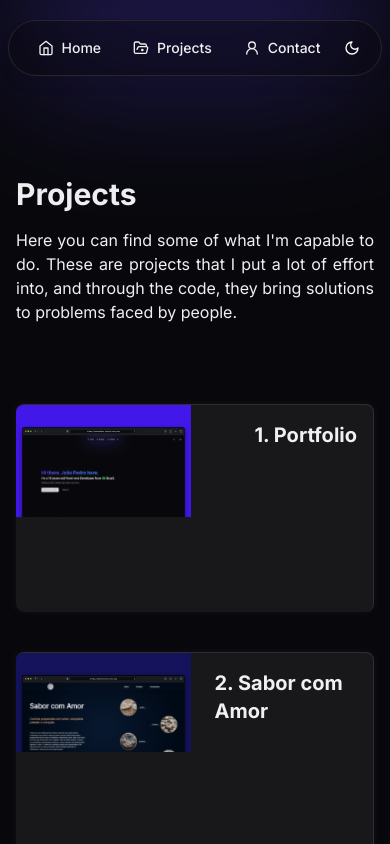
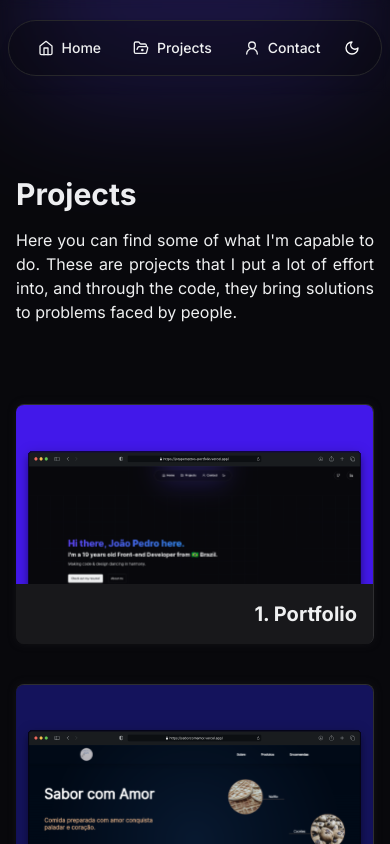
Before and after one commit to jotapemattos/portfolio-jotapemattos, a Next.js app: page /projects in a window 390 px wide. Shown: the top 844 px of the page. Built offline with nearby package versions, Linux system fonts and the light colour scheme.

Commit message:
style: add responsiveness

```diff
--- a/src/components/Projects/ProjectCards.tsx
+++ b/src/components/Projects/ProjectCards.tsx
@@ -8,13 +8,13 @@ export const ProjectCards = () => {
       {projects.map((project: ProjectsProps, i) => (
         <Link
           key={project.id}
-          className="w-full h-52 rounded-lg bg-zinc-100 dark:bg-zinc-900 backdrop-blur-md overflow-hidden grid grid-cols-2 gap-2 items-start border-t border-r border-primary/10 drop-shadow-[0_0_4px_rgba(49,49,49,0.2)] hover:scale-105 transition-transform duration-300"
+          className="w-full h-60 md:h-52 rounded-lg bg-zinc-100 dark:bg-zinc-900 backdrop-blur-md overflow-hidden grid grid-rows-2 md:grid-cols-2 gap-2 items-end border-t border-r border-primary/10 drop-shadow-[0_0_4px_rgba(49,49,49,0.2)] hover:scale-105 transition-transform duration-300"
           href={`/projects/${project.id}`}
         >
           <section className="w-full h-full">
             <Image src={project.thumbnail} alt={project.name + 'image'} />
           </section>
-          <section className="w-full h-full flex flex-col justify-between items-end p-4 text-primary">
+          <section className="w-full h-fit md:h-full flex flex-col justify-between items-end p-4 text-primary bg-zinc-100 dark:bg-zinc-900">
             <h1 className="text-xl font-bold">
               {i + 1}. {project.name}
             </h1>
```
